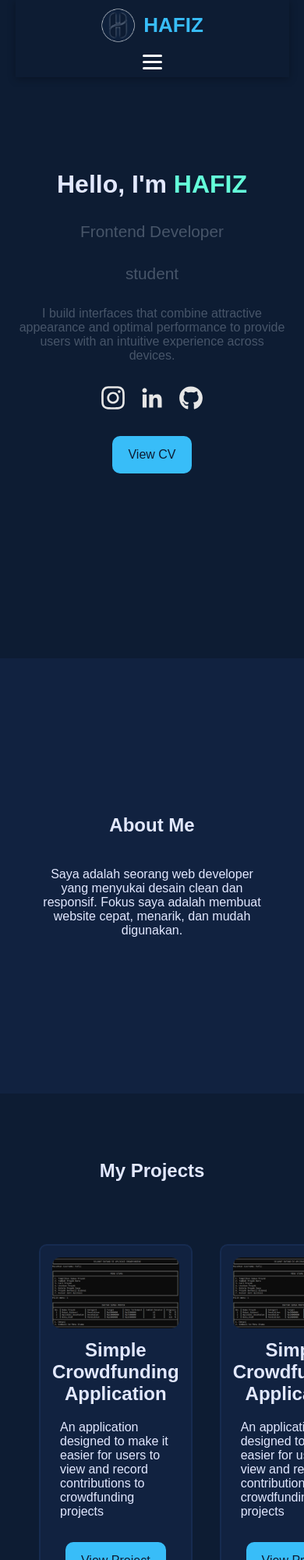
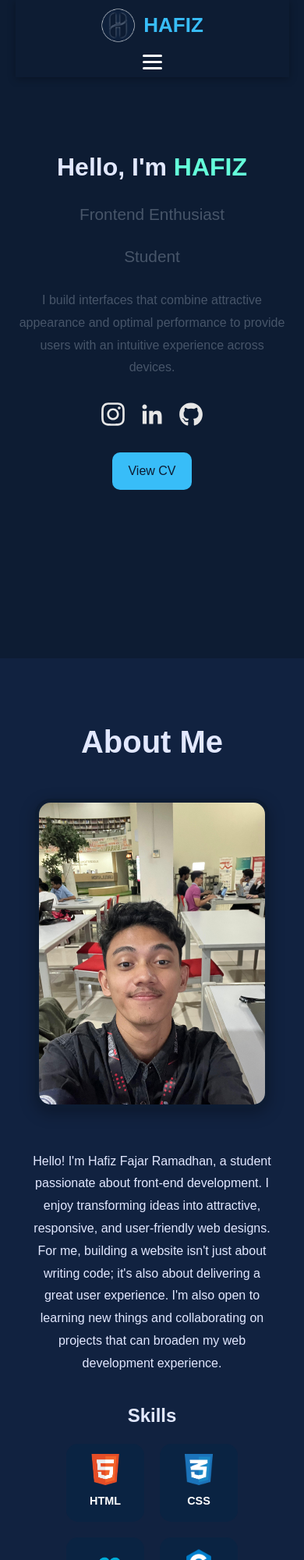
Before and after one commit to hfzfjr/Portfolio, a plain HTML site: page index.html in a window 390 px wide. Shown: the top 2000 px of the page at 78% size. Drawn offline with Linux system fonts and the light colour scheme.

Commit message:
update portfolio

```diff
--- a/css/style.css
+++ b/css/style.css
@@ -23,7 +23,32 @@ header {
   z-index: 1000;
   padding: 0;
   margin: 0;
-  transition: background-color 0.3s ease, backdrop-filter: 0.3s ease;
+  transition: background-color 0.3s ease, backdrop-filter 0.3s ease;
+}
+
+/* Loading Spinner */
+.loading-spinner {
+  display: flex;
+  align-items: center;
+  justify-content: center;
+  font-size: 16px;
+  color: #555;
+  margin-top: 10px;
+}
+
+.spinner {
+  border: 4px solid rgba(255, 255, 255, 0.3);
+  border-top: 4px solid #3498db;
+  border-radius: 50%;
+  width: 24px;
+  height: 24px;
+  animation: spin 1s linear infinite;
+}
+
+/* Animation for the spinner */
+@keyframes spin {
+  0% { transform: rotate(0deg); }
+  100% { transform: rotate(360deg); }
 }
 
 /* Navbar dengan border-radius lebih besar */
@@ -225,16 +250,136 @@ header.scrolled .navbar {
   transform: translateY(0);
 }
 
-
+/* ===== ABOUT SECTION ===== */
 .about {
-  padding: 200px 50px;
-  text-align: center;
   background-color: #112240;
   color: #E2E8FF;
+  padding: 85px 10%;
+  display: flex;
+  justify-content: center;
 }
 
-.about h1 {
-  margin-bottom: 40px;
+.about-container {
+  max-width: 1000px;
+  width: 100%;
+}
+
+.about-title {
+  font-size: 2.5rem;
+  font-weight: 700;
+  text-align: center;
+  margin-bottom: 50px;
+  color: #E2E8FF;
+  position: relative;
+}
+
+.about-wrapper {
+  display: flex;
+  justify-content: space-between;
+  align-items: center;
+  gap: 50px;
+}
+
+.about-photo {
+  flex: 1;
+  text-align: center;
+}
+
+.about-photo img {
+  width: 350px;
+  height: 100%;
+  object-fit: cover;
+  border-radius: 20px;
+  border: 5px solid #0d1c33;
+  box-shadow: 0 6px 20px rgba(0, 0, 0, 0.3);
+  transition: transform 0.3s ease;
+}
+
+.about-photo img:hover {
+  transform: scale(1.05);
+}
+
+.about-description {
+  flex: 2;
+  font-size: 1.1rem;
+  line-height: 1.8;
+  text-align: justify;
+  max-width: 600px;
+}
+
+.about-description p {
+  margin-bottom: 15px;
+}
+
+@media (max-width: 768px) {
+  .about-wrapper {
+    flex-direction: column;
+    text-align: center;
+  }
+
+  .about-photo img {
+    width: 300px;
+    height: 100%px;
+  }
+
+  .about-description {
+    font-size: 1rem;
+    text-align: center;
+  }
+}
+
+/* ===== ABOUT SKILLS SECTION ===== */
+.about-skills {
+  margin-top: 30px;
+}
+
+.skills-title {
+  font-size: 1.5rem;
+  font-weight: 600;
+  color: #E2E8FF;
+  margin-bottom: 15px;
+  position: relative;
+}
+
+.skills-list {
+  display: flex;
+  flex-wrap: wrap;
+  gap: 20px;
+  list-style: none;
+  padding: 0;
+}
+
+.skills-list li {
+  background-color: #0a2342;
+  color: #ffffff;
+  width: 100px;
+  height: 100px;
+  border-radius: 15px;
+  display: flex;
+  flex-direction: column;
+  align-items: center;
+  justify-content: center;
+  gap: 8px;
+  font-size: 0.9rem;
+  font-weight: 600;
+  transition: transform 0.3s ease, background-color 0.3s ease;
+}
+
+.skills-list li:hover {
+  background-color: #123d73;
+  transform: translateY(-5px);
+}
+
+.skills-list img {
+  width: 40px;
+  height: 40px;
+  object-fit: contain;
+}
+
+@media (max-width: 768px) {
+  .skills-list {
+    justify-content: center;
+  }
 }
 
 /* ===== PROJECTS SECTION ===== */
--- a/index.html
+++ b/index.html
@@ -12,7 +12,7 @@
     <header>
       <nav class="navbar">
         <div class="nav-logo">
-          <img src="assets/logo/logo.png" alt="Logo Hafiz" />
+          <img src="assets/logo/logo-H.png" alt="Logo Hafiz" />
           <span>HAFIZ</span>
         </div>
         <ul class="nav-left">
@@ -34,10 +34,10 @@
       <div class="hero-content">
         <h1>Hello, I'm <span>HAFIZ</span></h1>
         <div class="subtitle">
-          <p class="role">Frontend Developer</p>
-          <p class="status">student</p>
+          <p class="role">Frontend Enthusiast</p>
+          <p class="status">Student</p>
         </div>
-        <p>
+        <p class="about-description">
           I build interfaces that combine attractive appearance and optimal
           performance to provide users with an intuitive experience across
           devices.
@@ -68,12 +68,41 @@
 
     <!-- ===== ABOUT SECTION ===== -->
     <section id="about" class="about">
-      <h1>About Me</h1>
+      <div class="about-container">
+        <h1 class="about-title">About Me</h1>
+        <div class="about-wrapper">
+          <figure class="about-photo">
+            <img src="/assets/me/me.jpeg" alt="Photo of Hafiz Fajar Ramadhan">
+          </figure>
+          <article class="about-description">
             <p>
-        Saya adalah seorang web developer yang menyukai desain clean dan
-        responsif. Fokus saya adalah membuat website cepat, menarik, dan mudah
-        digunakan.
+              Hello! I'm Hafiz Fajar Ramadhan, a student passionate about front-end development. I enjoy transforming ideas into attractive, responsive, and user-friendly web designs. For me, building a website isn't just about writing code; it's also about delivering a great user experience. I'm also open to learning new things and collaborating on projects that can broaden my web development experience.
             </p>
+            <div class="about-skills">
+              <h2 class="skills-title">Skills</h2>
+              <ul class="skills-list">
+                <li>
+                  <img src="/assets/logo/html-logo.png">
+                  <span>HTML</span>
+                </li>
+                <li>
+                  <img src="/assets/logo/css-logo.png">
+                  <span>CSS</span>
+                </li>
+                <li>
+                  <img src="/assets/logo/golang-logo.png">
+                  <span>GO</span>
+                </li>
+                <li>
+                  <img src="/assets/logo/c++-logo.png">
+                  <span>C++</span>
+                </li>
+              </ul>
+            </div>
+            <a href="#contact" class="button">Contact Me</a>
+          </article>
+        </div>
+      </div>
     </section>
 
     <!-- ===== PROJECTS SECTION ===== -->
@@ -172,7 +201,7 @@
     <div class="contact-content">
       <h1>Contact Me</h1>
       <div class="contact-form">
-          <form action="" method="post">
+        <form id="contact-form">
           <div class="input-container">
             <input
               id="name"
@@ -195,7 +224,11 @@
             placeholder="Message"
           ></textarea>
           <div class="button-submit">
-              <button id="button" class="button" name="button-form">Send Message</button>
+            <button type="submit" class="button">Send Message</button>
+          </div>
+          <!-- Add Loading Spinner -->
+          <div id="loading-spinner" class="loading-spinner" style="display:none;">
+            <div class="spinner"></div> Sending...
           </div>
         </form>
       </div>
@@ -206,6 +239,7 @@
        <p>© 2025 Hafiz Fajar Ramadhan. All rights reserved.</p>
     </footer>
 
+    <script src="js/email.js"></script>
     <script src="js/main.js"></script>
   </body>
 </html>
--- /dev/null
+++ b/js/email.js
@@ -0,0 +1,30 @@
+// Initialize EmailJS
+      emailjs.init('pvt9LdEkuVrjF4NBK'); // Replace with your EmailJS user ID
+
+      // Listen for form submission
+      document.getElementById("contact-form").addEventListener("submit", function (event) {
+        event.preventDefault(); // Prevent form refresh
+
+        // Show loading spinner
+        document.getElementById("loading-spinner").style.display = "flex";
+
+        const name = document.getElementById("name").value;
+        const email = document.getElementById("email").value;
+        const message = document.getElementById("message").value;
+
+        // Send email using EmailJS
+        emailjs.send('service_wzpeo7c', 'template_h3bj9th', {
+          name: name,
+          email: email,
+          message: message
+        }).then(function(response) {
+          // Hide loading spinner and show success message
+          document.getElementById("loading-spinner").style.display = "none";
+          alert("Your message has been sent successfully!");
+          document.getElementById("contact-form").reset(); // Reset form after submission
+        }, function(error) {
+          // Hide loading spinner and show error message
+          document.getElementById("loading-spinner").style.display = "none";
+          alert("Failed to send message. Please try again.");
+        });
+      });
```
Also changed, not shown: assets/logo/c++-logo.png (added), assets/logo/css-logo.png (added), assets/logo/golang-logo.png (added), assets/logo/html-logo.png (added), assets/logo/logo-H.png (renamed from assets/logo/logo.png), assets/me/me-2.png (renamed from assets/me/me.png), assets/me/me.jpeg (added). Lines whose indentation alone changed are shown as unchanged.
